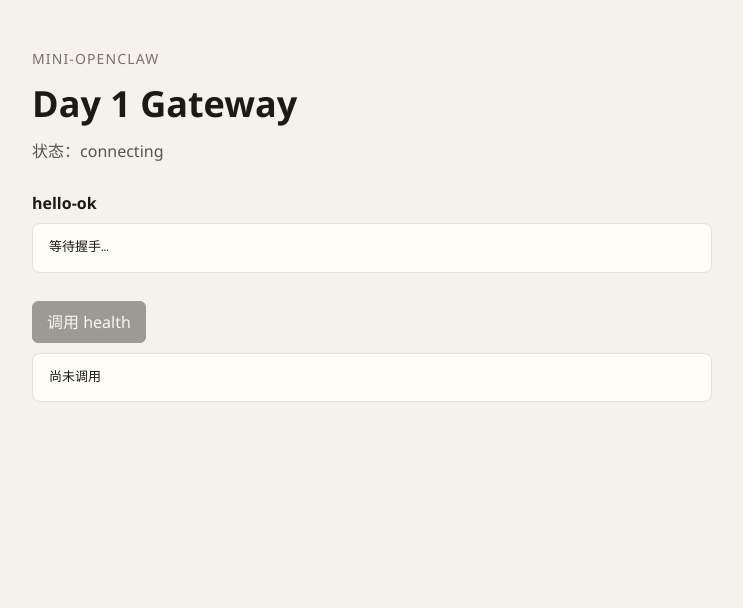
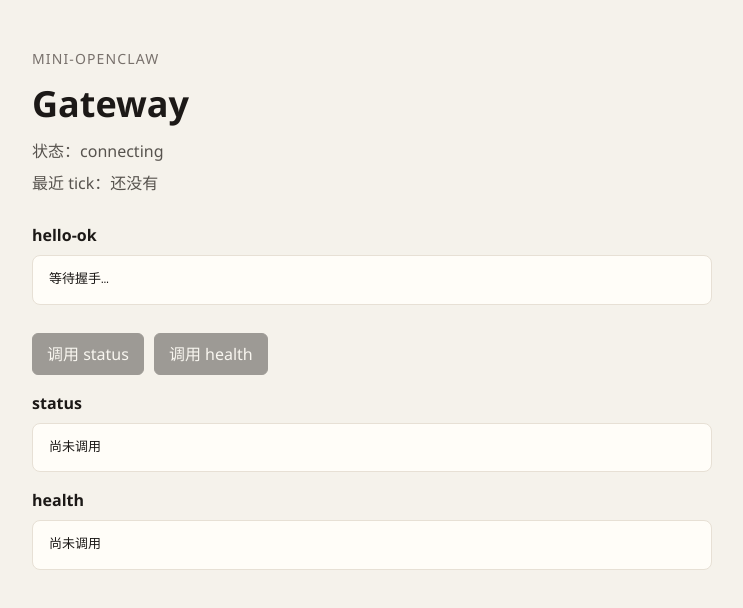
Before and after one commit to 77629296/mini-openclaw, a React (Vite) app in the folder web/: page / in a window 1280 px wide. Shown: the top 608 px of the page, without its empty margins (268-1011 px from the left). Built offline with nearby package versions, Linux system fonts and the light colour scheme; no server answers.

Commit message:
feat: add status rpc and show it in ui

```diff
--- a/web/src/App.css
+++ b/web/src/App.css
@@ -41,8 +41,13 @@ pre {
   font-size: 13px;
 }
 
+.actions {
+  display: flex;
+  gap: 10px;
+  margin-bottom: 16px;
+}
+
 button {
-  margin-bottom: 10px;
   padding: 8px 14px;
   border: 1px solid #1c1917;
   border-radius: 6px;
@@ -50,6 +55,14 @@ button {
   color: #fffdf8;
 }
 
+section h2 {
+  margin-top: 16px;
+}
+
+section h2:first-of-type {
+  margin-top: 0;
+}
+
 button:disabled {
   opacity: 0.4;
   cursor: not-allowed;
--- a/web/src/App.tsx
+++ b/web/src/App.tsx
@@ -6,15 +6,22 @@ const WS_URL = import.meta.env.VITE_GATEWAY_URL ?? "ws://127.0.0.1:18790";
 
 export default function App() {
   const clientRef = useRef<GatewayClient | null>(null);
-  const [status, setStatus] = useState("idle");
+  const [connStatus, setConnStatus] = useState("idle");
   const [hello, setHello] = useState<unknown>(null);
   const [health, setHealth] = useState<unknown>(null);
+  const [status, setStatus] = useState<unknown>(null);
+  const [lastTick, setLastTick] = useState<string | null>(null);
 
   useEffect(() => {
     const client = new GatewayClient({ url: WS_URL });
     clientRef.current = client;
-    client.onStatus = setStatus;
+    client.onStatus = setConnStatus;
     client.onHello = setHello;
+    client.onEvent = (event, payload) => {
+      if (event !== "tick") return;
+      const ts = (payload as { ts?: number } | undefined)?.ts;
+      setLastTick(ts ? new Date(ts).toLocaleTimeString() : new Date().toLocaleTimeString());
+    };
     client.connect();
 
     return () => {
@@ -23,19 +30,24 @@ export default function App() {
     };
   }, []);
 
-  async function pingHealth() {
+  async function call(method: "health" | "status") {
     const client = clientRef.current;
     if (!client) return;
-    const res = await client.request("health");
-    setHealth(res.ok ? res.payload : res.error);
+    const res = await client.request(method);
+    const value = res.ok ? res.payload : res.error;
+    if (method === "health") setHealth(value);
+    else setStatus(value);
   }
+
+  const ready = connStatus === "ready";
 
   return (
     <main className="page">
       <header>
         <p className="brand">Mini-OpenClaw</p>
-        <h1>Day 1 Gateway</h1>
-        <p className="sub">状态：{status}</p>
+        <h1>Gateway</h1>
+        <p className="sub">状态：{connStatus}</p>
+        <p className="sub">最近 tick：{lastTick ?? "还没有"}</p>
       </header>
 
       <section>
@@ -44,9 +56,17 @@ export default function App() {
       </section>
 
       <section>
-        <button type="button" onClick={() => void pingHealth()} disabled={status !== "ready"}>
-          调用 health
-        </button>
+        <div className="actions">
+          <button type="button" onClick={() => void call("status")} disabled={!ready}>
+            调用 status
+          </button>
+          <button type="button" onClick={() => void call("health")} disabled={!ready}>
+            调用 health
+          </button>
+        </div>
+        <h2>status</h2>
+        <pre>{status ? JSON.stringify(status, null, 2) : "尚未调用"}</pre>
+        <h2>health</h2>
         <pre>{health ? JSON.stringify(health, null, 2) : "尚未调用"}</pre>
       </section>
     </main>
```
Also changed, not shown: 2 other files (tests, documents, lock files or other folders).
